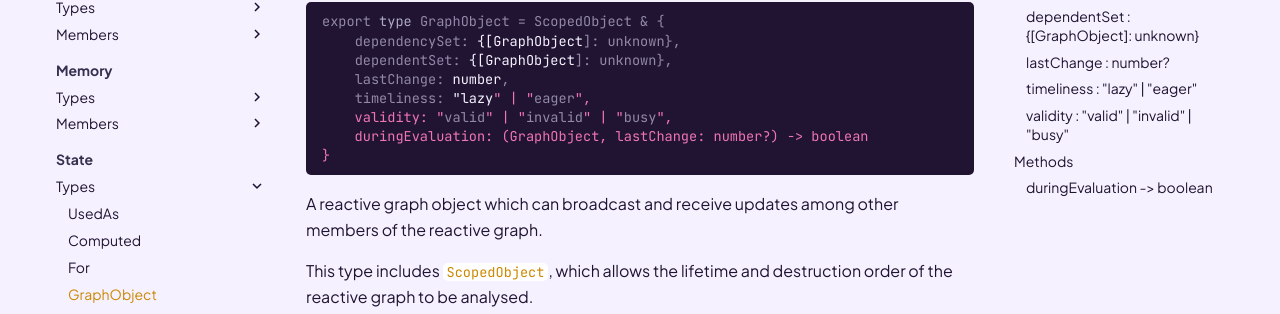
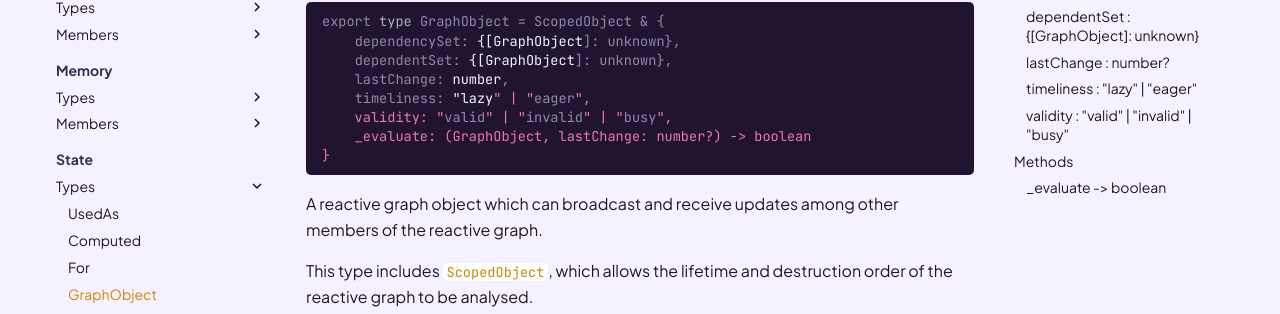
Before and after one commit to dphfox/Fusion, an MkDocs documentation site: the page built from docs/api-reference/state/types/graphobject.md, in a window 1280 px wide and 1400 px high. Shown: the part 284-598 px from the top of the window. Built offline with MkDocs 1.6.1 and Material for MkDocs 9.7.7, drawn with Linux system fonts in a browser that asks for light colours; comment, search, counter and statistics services are not loaded; the version menu is left out; some of the changed text lies outside the part shown.

Commit message:
Adopt standard private method notation for graphobjcet

````diff
--- a/docs/api-reference/state/types/graphobject.md
+++ b/docs/api-reference/state/types/graphobject.md
@@ -16,7 +16,7 @@ export type GraphObject = ScopedObject & {
 	lastChange: number,
 	timeliness: "lazy" | "eager",
 	validity: "valid" | "invalid" | "busy",
-	duringEvaluation: (GraphObject, lastChange: number?) -> boolean
+	_evaluate: (GraphObject, lastChange: number?) -> boolean
 }
 ```
 
@@ -93,14 +93,14 @@ the middle of a revalidation.
 ## Methods
 
 <h3 markdown>
-	duringEvaluation
+	_evaluate
 	<span class="fusiondoc-api-type">
 		-> boolean
 	</span>
 </h3>
 
 ```Lua
-function GraphObject:duringEvaluation(): boolean
+function GraphObject:_evaluate(): boolean
 ```
 
 Called by Fusion while the graph object is in the process of being evaluated.
````
Also changed, not shown: 4 other files.
